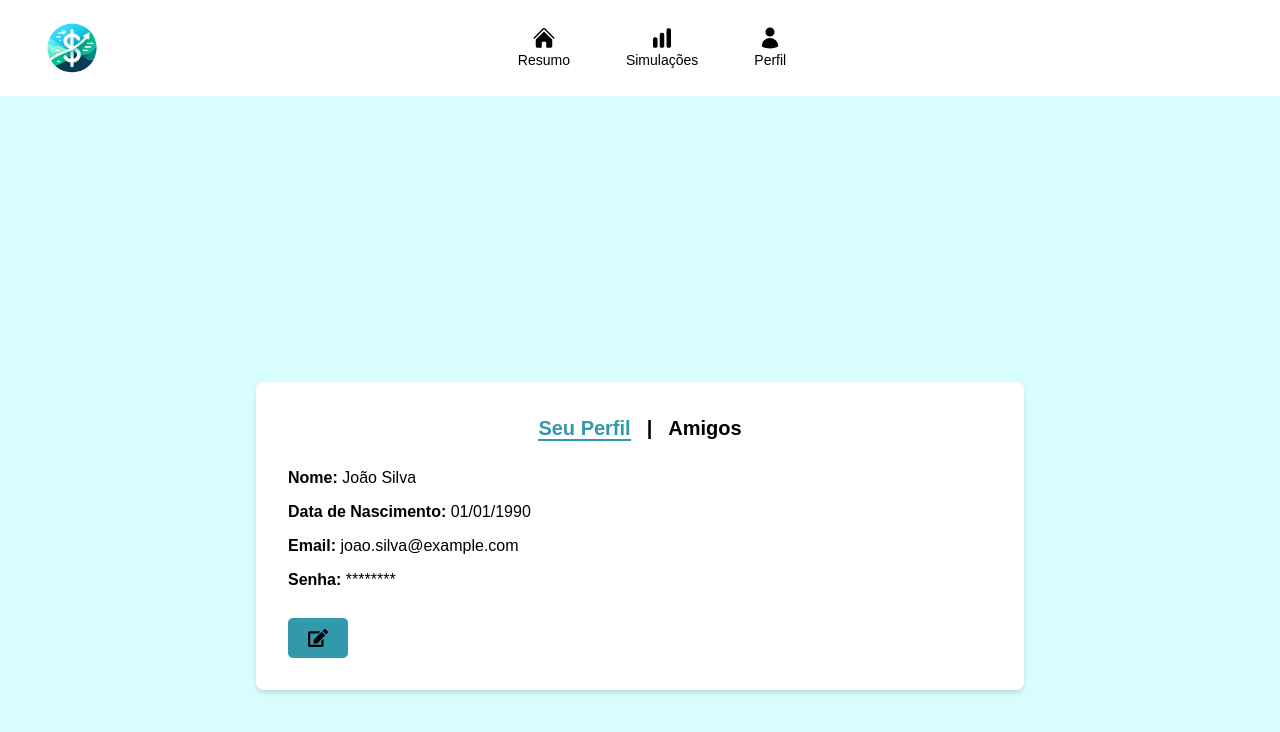
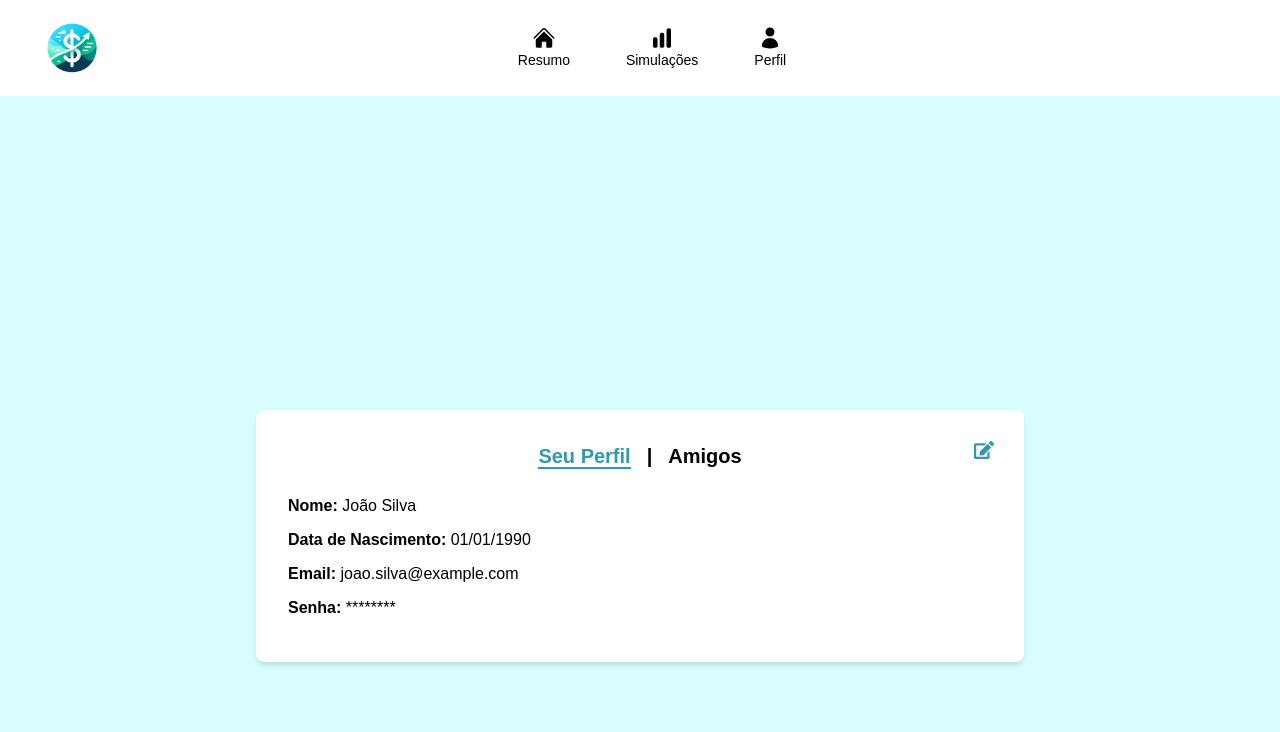
Before and after one commit to guiopen/FreeMoney, a React (Create React App) app in the folder frontend/: page /perfil in a window 1280 px wide. Shown: the top 732 px of the page. Built offline with nearby package versions, Linux system fonts and the light colour scheme.

Commit message:
Correções na tela perfil

```diff
--- a/frontend/src/App.css
+++ b/frontend/src/App.css
@@ -14,13 +14,16 @@ body {
 }
 
 .btn-edit {
-  background-color: #3298AB;
+  position: absolute;
+  top: 20px;
+  right: 20px;
   border: none;
   padding: 10px;
   border-radius: 5px;
   cursor: pointer;
   display: inline-flex;
   align-items: center;
+  color: #3298AB;
 }
 
 .btn-edit img {
@@ -44,15 +47,6 @@ body {
   background-color: white;
   padding: 20px;
   border-radius: 5px;
-}
-
-.btn {
-  display: inline-block;
-  padding: 10px 20px;
-  font-size: 16px;
-  border-radius: 5px;
-  cursor: pointer;
-  text-align: center;
 }
 
 .bg-project-blue {
@@ -83,4 +77,5 @@ body {
   position: absolute;
   top: 20px;
   right: 20px;
+  color: #3298AB;
 }
--- a/frontend/src/pages/Profile.js
+++ b/frontend/src/pages/Profile.js
@@ -86,7 +86,7 @@ function UserProfile() {
                 <p><strong>Data de Nascimento:</strong> {user.dataNascimento}</p>
                 <p><strong>Email:</strong> {user.email}</p>
                 <p><strong>Senha:</strong> {user.senha}</p>
-                <button className="btn btn-edit mt-4" onClick={openEditModal}>
+                <button className="btn-edit" onClick={openEditModal}>
                   <FaEdit size={20}/>
                 </button>
               </>
--- /dev/null
+++ b/package.json
@@ -0,0 +1,5 @@
+{
+  "dependencies": {
+    "axios": "^1.7.2"
+  }
+}
```
